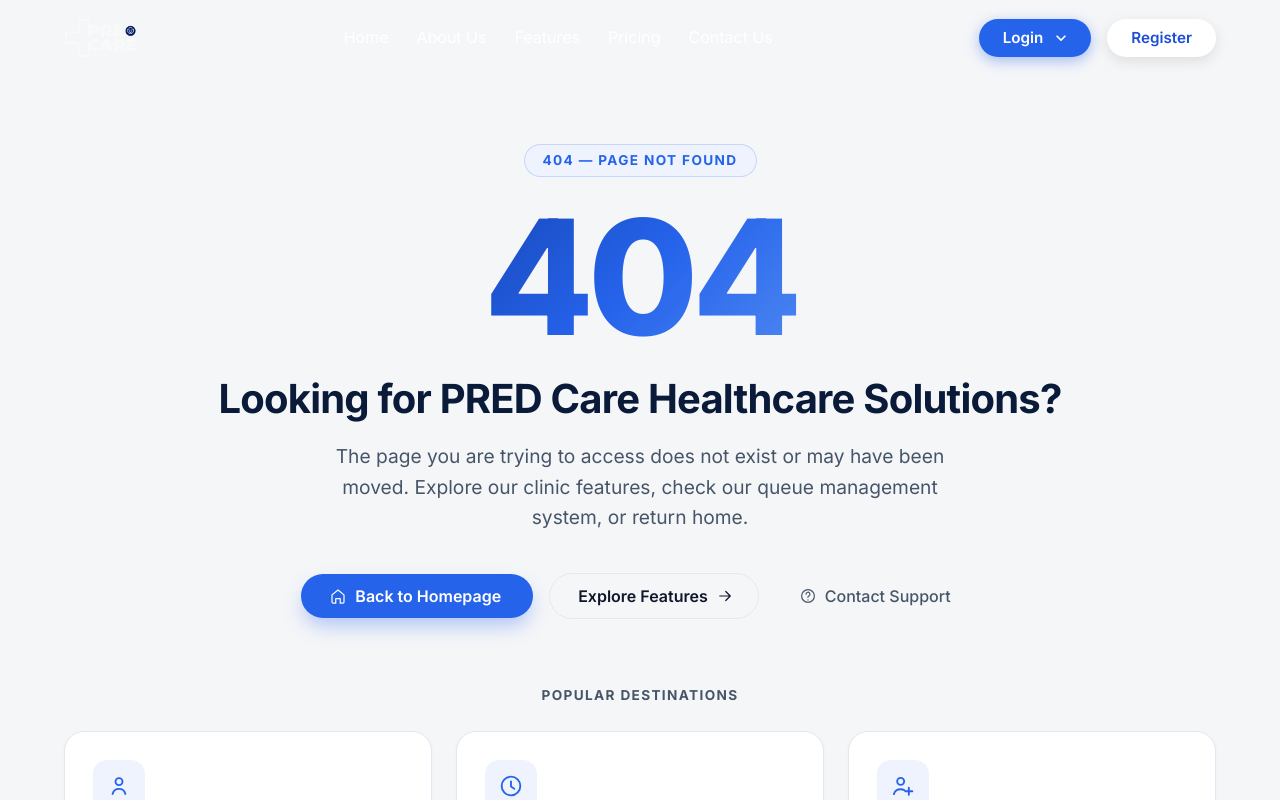
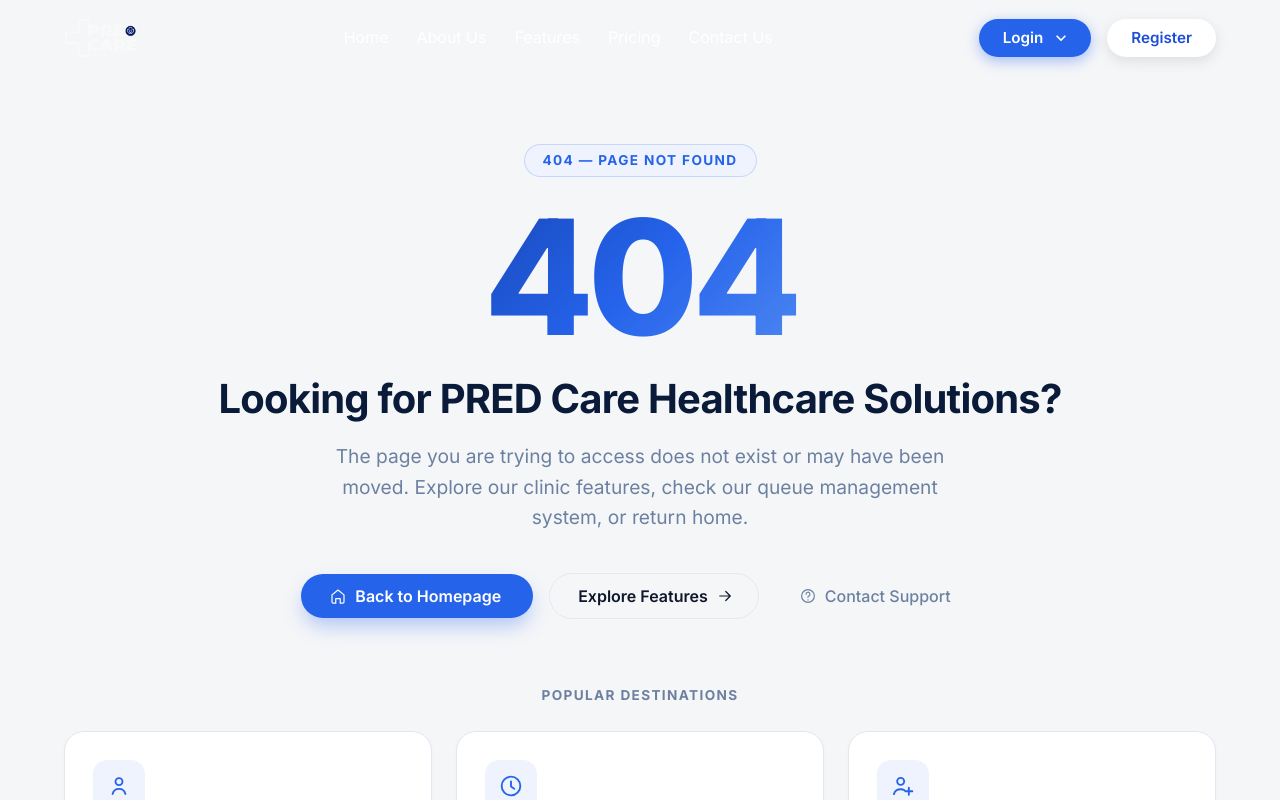
Before and after one commit to predcare/webdoctornext, a Next.js app: page / in a window 1280 px wide. Built offline with nearby package versions, Linux system fonts and the light colour scheme; what @mui/material-nextjs would draw is missing.

Commit message:
feat: add custom color palette configuration for light and dark modes

```diff
--- a/themes/_colorPalette.ts
+++ b/themes/_colorPalette.ts
@@ -26,7 +26,7 @@
 
     heading: '#0A1B39',
     textPrimary: '#0F172A',
-    textSecondary: '#475569',
+    textSecondary: '#6c81a1',
     textMuted: '#858D9C',
 
     border: '#E7E8EB',
```
